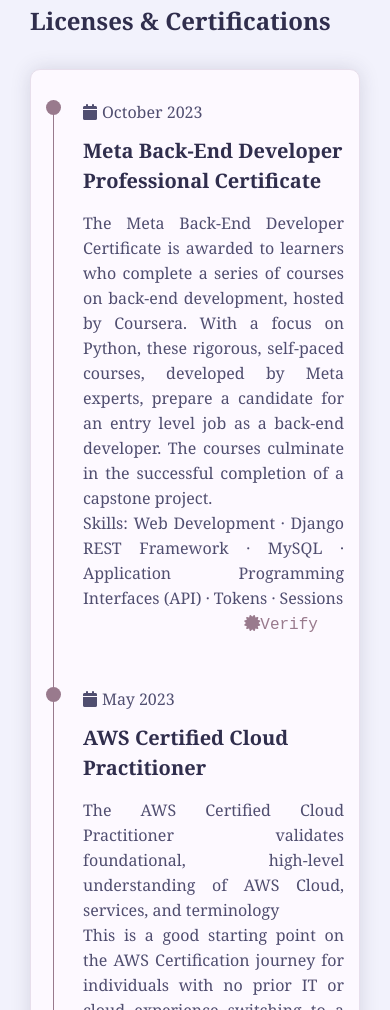
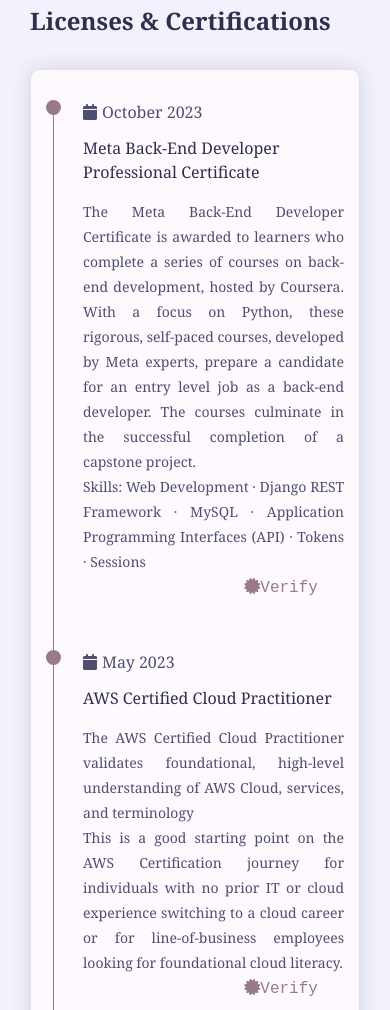
Before and after one commit to mokhutso-dev/dev-profile, a plain HTML site: page index.html in a window 390 px wide. Shown: the part 1765-2775 px from the top of the page. Drawn offline with nearby package versions, Linux system fonts and the light colour scheme; a web font is replaced by a local one.

Commit message:
font size

```diff
--- a/css/style.css
+++ b/css/style.css
@@ -321,7 +321,6 @@ h3.my-profession{
     font-weight: 400;
     line-height: 40px;
 }
-.about .about-content .education,
 .about .about-content .experience{
     flex: 0 0 100%;
     max-width: 70%;
@@ -438,9 +437,6 @@ h3.my-profession{
     font-size: 18px;
     font-weight: 400;
     color: var(--skin-color);
-}
-.portfolio .portfolio-item-inner .project-description span{
-    font-weight: 700;
 }
 .portfolio .portfolio-item-inner .project-description{
     font-family: Georgia, 'Times New Roman', Times, serif;
@@ -661,7 +657,7 @@ nav{
     }
 
 }
-@media (max-width:600px){
+@media (max-width:400px){
     .home .home-img,
     .home .home-info,
     .contact .contact-form .col-6,
@@ -704,4 +700,11 @@ nav{
         display: flex;
     }
 
+    .about .about-content .timeline .timeline-title{
+        font-weight: 500;
+        font-size: 16px;
+    }
+    .about .about-content .timeline .timeline-text{
+        font-size: 14px;
+    }
 }
--- a/index.html
+++ b/index.html
@@ -80,8 +80,7 @@
                                     <p>My name is Mokhutso Mahlako Manaswe a entry level software developer
                                         and a certified AWS Cloud Practitioner based in Gauteng (South Africa).
                                         I love developing softwares and learning new
-
-                                         programming languages and frameworks
+                                        programing languages and frameworks.
                                     </p>
                                 </div>
                             </div>
```
